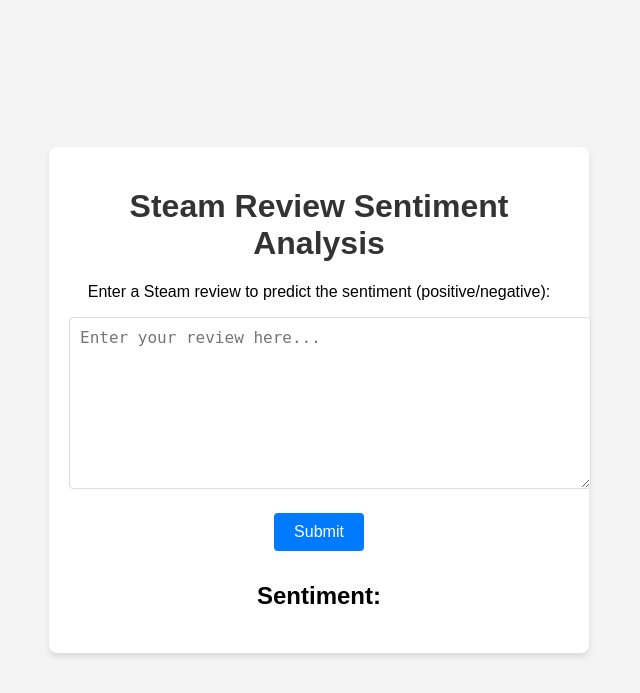
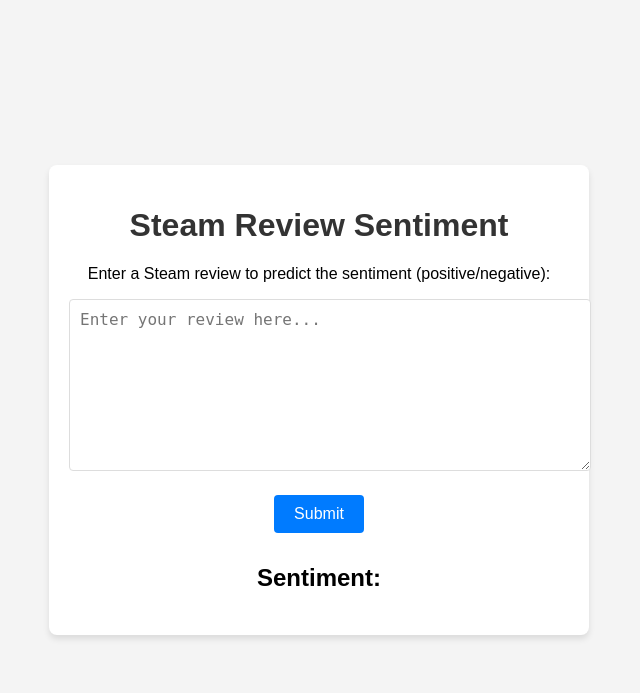
Before and after one commit to Creator-Turbo/Steam-Review-Sentiment-Analysis, a Flask app: page / in a window 1280 px wide. Shown: the top 693 px of the page, without its empty margins (321-961 px from the left). Run offline with Flask 3, Linux system fonts and the light colour scheme; parts of the project's set-up code (start-up, migrations or seed data) failed here and were passed over.

Commit message:
changed the head tages name

```diff
--- a/templates/index.html
+++ b/templates/index.html
@@ -8,7 +8,7 @@
 </head>
 <body>
     <div class="container">
-        <h1>Steam Review Sentiment Analysis</h1>
+        <h1>Steam Review Sentiment</h1>
         <p>Enter a Steam review to predict the sentiment (positive/negative):</p>
 
         <form action="/predict" method="POST">
```
